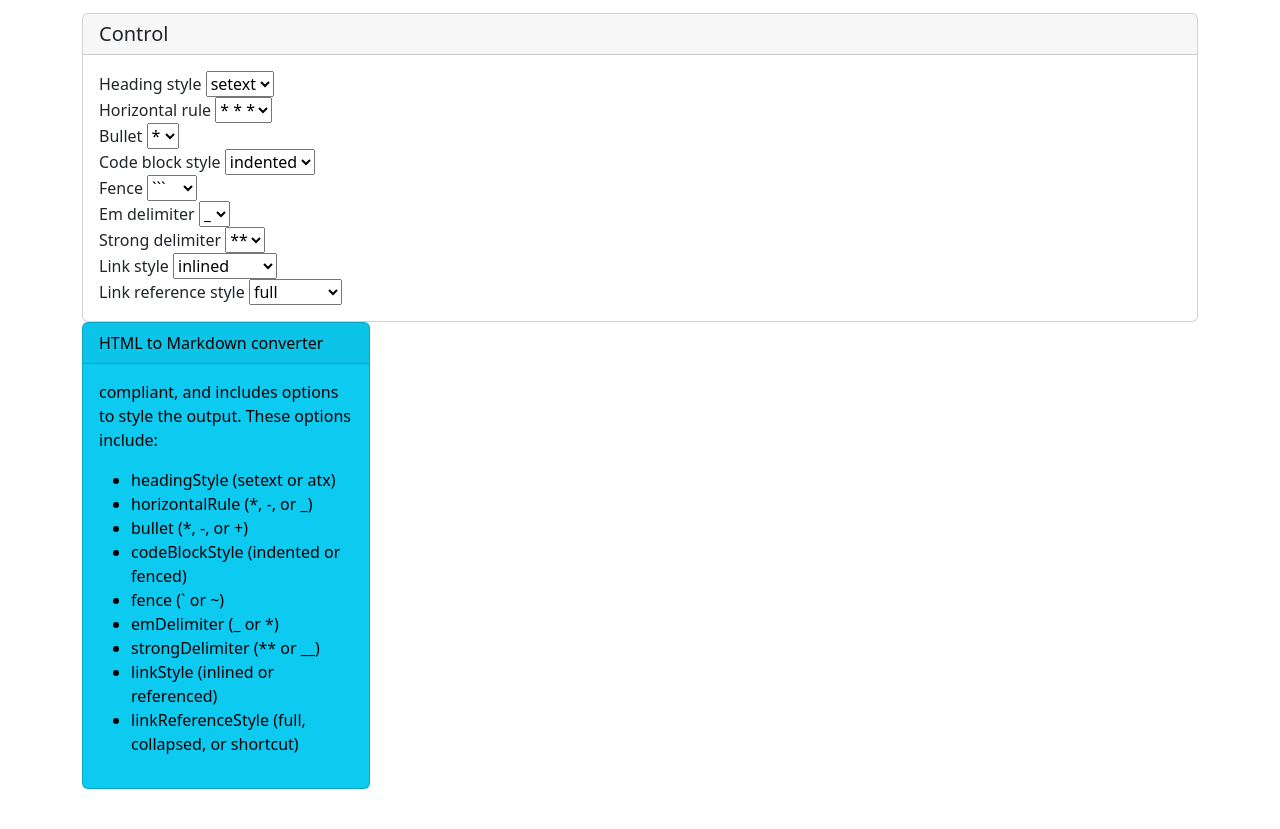
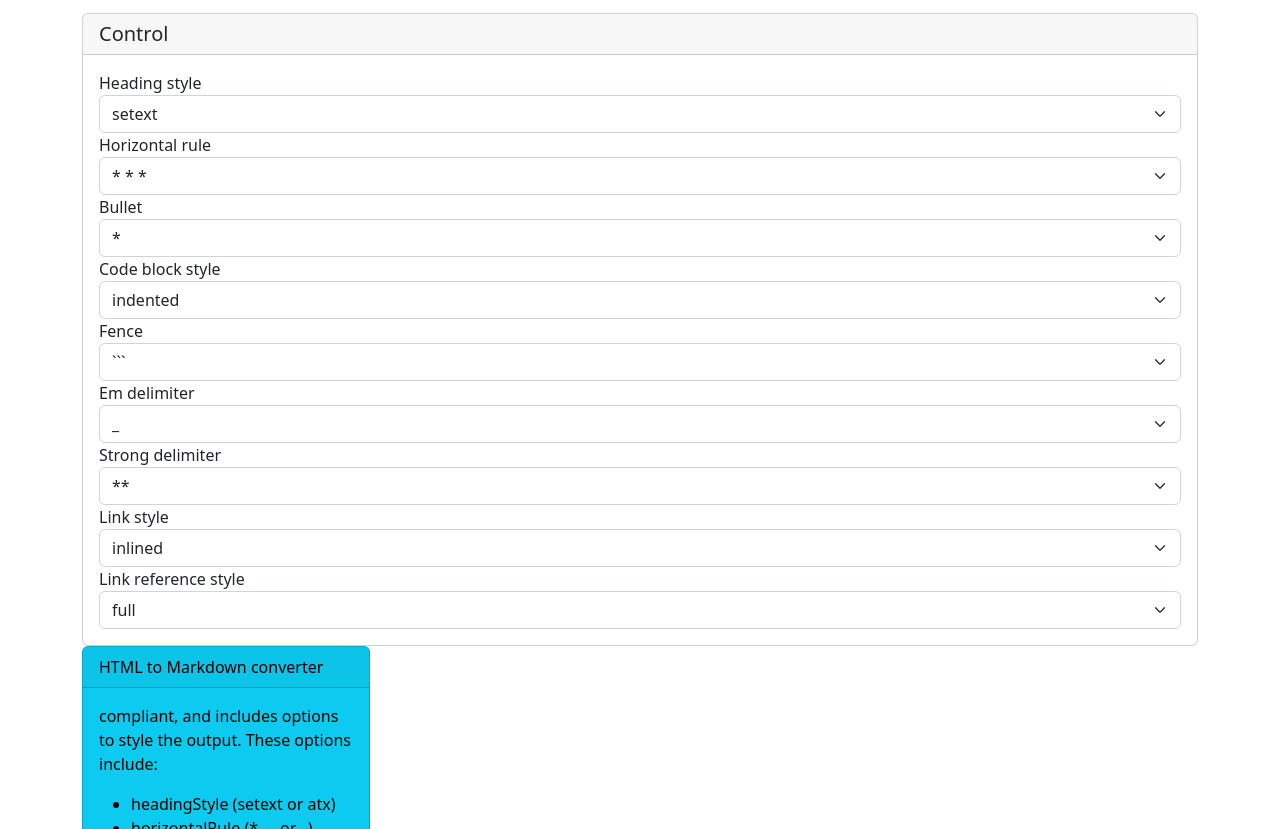
Before and after one commit to cyberassemble/md-to-html, a plain HTML site: page index.html in a window 1280 px wide. Shown: the part 687-1516 px from the top of the page. Before the commit the page ends 1492 px from the top, so only its background shows below. Drawn offline with nearby package versions, Linux system fonts and the light colour scheme.

Commit message:
Update index.html

````diff
--- a/index.html
+++ b/index.html
@@ -52,7 +52,7 @@
   <form method="get" action="/" id="options">
     <div class="form-group">
       <label for="headingStyle">Heading style</label>
-      <select name="headingStyle" id="headingStyle">
+      <select class="form-select" name="headingStyle" id="headingStyle">
         <option value="setext">setext</option>
         <option value="atx">atx</option>
       </select>
@@ -60,7 +60,7 @@
 
     <div class="form-group">
       <label for="hr">Horizontal rule</label>
-      <select name="hr" id="hr">
+      <select class="form-select" name="hr" id="hr">
         <option value="* * *">* * *</option>
         <option value="- - -">- - -</option>
         <option value="_ _ _">_ _ _</option>
@@ -69,7 +69,7 @@
 
     <div class="form-group">
       <label for="bulletListMarker">Bullet</label>
-      <select name="bulletListMarker" id="bulletListMarker">
+      <select class="form-select" name="bulletListMarker" id="bulletListMarker">
         <option value="*">*</option>
         <option value="-">-</option>
         <option value="+">+</option>
@@ -78,7 +78,7 @@
 
     <div class="form-group">
       <label for="codeBlockStyle">Code block style</label>
-      <select name="codeBlockStyle" id="codeBlockStyle">
+      <select class="form-select" name="codeBlockStyle" id="codeBlockStyle">
         <option value="indented">indented</option>
         <option value="fenced">fenced</option>
       </select>
@@ -86,7 +86,7 @@
 
     <div class="form-group">
       <label for="fence">Fence</label>
-      <select name="fence" id="fence">
+      <select class="form-select" name="fence" id="fence">
         <option value="```">```</option>
         <option value="~~~">~~~</option>
       </select>
@@ -94,7 +94,7 @@
 
     <div class="form-group">
       <label for="emDelimiter">Em delimiter</label>
-      <select name="emDelimiter" id="emDelimiter">
+      <select class="form-select" name="emDelimiter" id="emDelimiter">
         <option value="_">_</option>
         <option value="*">*</option>
       </select>
@@ -102,7 +102,7 @@
 
     <div class="form-group">
       <label for="strongDelimiter">Strong delimiter</label>
-      <select name="strongDelimiter" id="strongDelimiter">
+      <select class="form-select" name="strongDelimiter" id="strongDelimiter">
         <option value="**">**</option>
         <option value="__">__</option>
       </select>
@@ -110,7 +110,7 @@
 
     <div class="form-group">
       <label for="linkStyle">Link style</label>
-      <select name="linkStyle" id="linkStyle">
+      <select class="form-select" name="linkStyle" id="linkStyle">
         <option value="inlined">inlined</option>
         <option value="referenced">referenced</option>
       </select>
@@ -118,7 +118,7 @@
 
     <div class="form-group">
       <label for="linkReferenceStyle">Link reference style</label>
-      <select name="linkReferenceStyle" id="linkReferenceStyle">
+      <select class="form-select" name="linkReferenceStyle" id="linkReferenceStyle">
         <option value="full">full</option>
         <option value="collapsed">collapsed</option>
         <option value="shortcut">shortcut</option>
````
